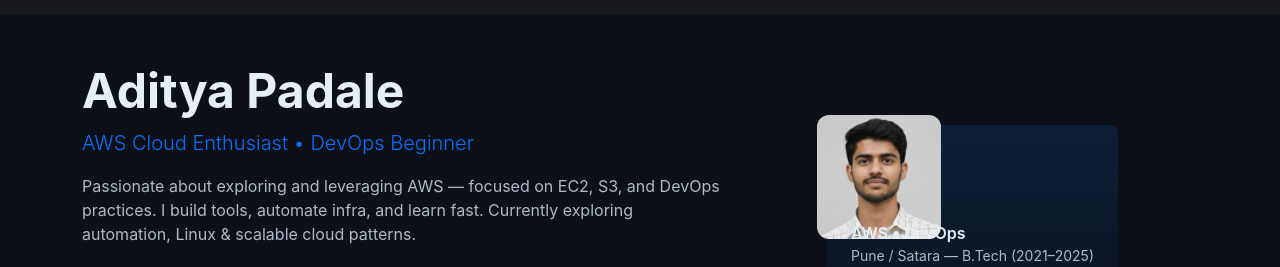
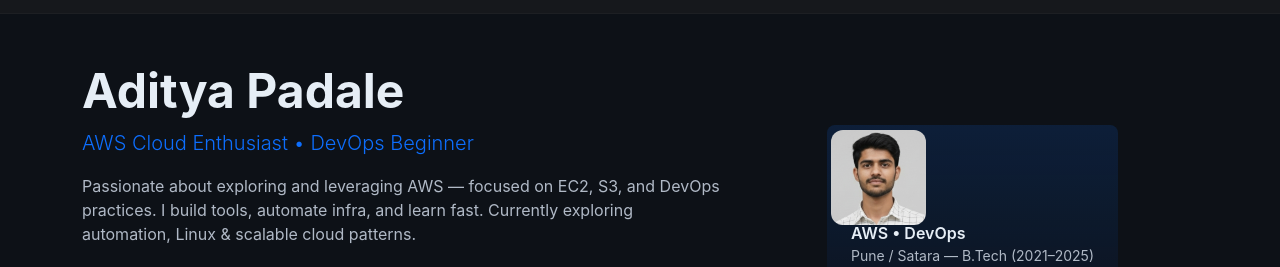
Before and after one commit to AdityaPadale/portfolio, a plain HTML site: page index.html in a window 1280 px wide. Shown: the part 59-326 px from the top of the page. Drawn offline with nearby package versions, Linux system fonts and the light colour scheme.

Commit message:
Update index.html

```diff
--- a/index.html
+++ b/index.html
@@ -136,7 +136,7 @@
     </div>
     <div class="col-md-5 text-center hero-img" data-aos="fade-left">
       <div class="p-4 rounded-3" style="background:linear-gradient(180deg, rgba(13,110,253,0.15), rgba(13,110,253,0.05)); display:inline-block;">
-        <div class="icon-circle mb-3"><img src="adityap.jpg" alt="Profile" style=" width:124px; height:124px; border-radius:12px; background:var(--glass); display:flex; align-items:center; justify-content:center;"></div>
+        <div class="icon-circle mb-3"><img src="adityap.jpg" alt="Profile" style=" width:95px; height:95px; border-radius:12px; background:var(--glass); display:flex; align-items:center; justify-content:center;"></div>
         <div class="text-start">
           <div class="fw-semibold">AWS • DevOps</div>
           <div class="muted small">Pune / Satara — B.Tech (2021–2025)</div>
```
